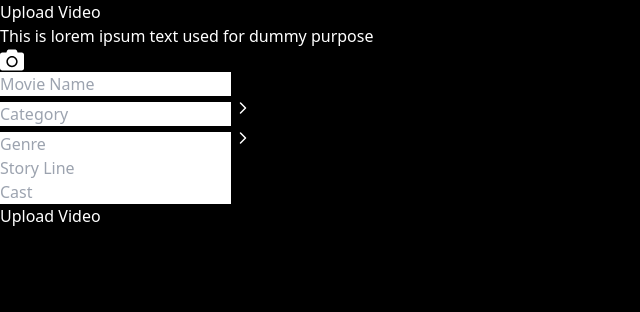
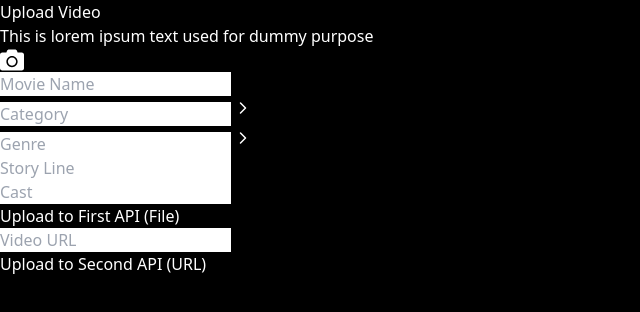
Before and after one commit to SahilKumarW/streaming-app, a React (Vite) app: page /uploadVideo in a window 1280 px wide. Shown: the top 312 px of the page, without its empty margins (0-640 px from the left). Built offline with nearby package versions, Linux system fonts and the light colour scheme; no server answers; what video.js would draw is missing.

Commit message:
upload video

```diff
--- a/src/pages/UploadVideo.jsx
+++ b/src/pages/UploadVideo.jsx
@@ -55,6 +55,119 @@
 // export default UploadVideo;
 
 
+// import React, { useState } from 'react';
+// import { FaCamera } from 'react-icons/fa';
+// import CustomInput from '../components/CustomeInput';
+// import Button from '../components/Button';
+// import arrow from '../assets/arrow.svg';
+// import axios from 'axios';  // Import axios for making HTTP requests
+
+// const UploadVideo = () => {
+//   const [selectedVideo, setSelectedVideo] = useState(null);
+//   const [loading, setLoading] = useState(false); // Loading state for the request
+
+//   const handleVideoUpload = (e) => {
+//     const file = e.target.files[0];
+//     if (file) {
+//       setSelectedVideo(file);
+//       console.log("Selected video:", file);
+//     }
+//   };
+
+//   // Function to handle the actual upload to the server
+//   const handleSubmit = async () => {
+//     if (!selectedVideo) {
+//       alert('Please select a video file to upload.');
+//       return;
+//     }
+
+//     setLoading(true);
+
+//     // Prepare form data
+//     const formData = new FormData();
+//     formData.append('video', selectedVideo);
+//     formData.append('movieName', 'Inception');  // Example, you can grab these from input fields
+//     formData.append('category', 'Action');
+//     formData.append('genre', 'Sci-Fi');
+//     formData.append('storyLine', 'This is a placeholder story line.');
+//     formData.append('cast', 'Leonardo DiCaprio');
+
+//     try {
+//       const response = await axios.post('/api/UploadVideos/StoreVideo', formData, {
+//         headers: {
+//           'Content-Type': 'multipart/form-data',  // Important for file uploads
+//         },
+//       });
+
+//       // Handle successful response
+//       if (response.status === 200) {
+//         alert('Video uploaded successfully!');
+//         console.log(response.data);
+//       }
+//     } catch (error) {
+//       // Handle error
+//       console.error('Error uploading video:', error);
+//       alert('Failed to upload video. Please try again later.');
+//     } finally {
+//       setLoading(false);
+//     }
+//   };
+
+//   return (
+//     <>
+//       <div className="flex flex-col justify-center items-center bg-black">
+//         <p className="text-[28px] leading-[38px] font-semibold text-white mt-8">
+//           Upload Video
+//         </p>
+//         <p className="text-[10px] leading-[22px] font-normal text-[#FFFFFF]">
+//           This is lorem ipsum text used for dummy purpose
+//         </p>
+
+//         {/* Outlined dashed div with camera icon */}
+//         <div className="relative w-[550px] h-[126px] outline-dashed rounded-lg mt-[27px] bg-black">
+//           {/* File input to upload video */}
+//           <input
+//             type="file"
+//             accept="video/*"
+//             onChange={handleVideoUpload}
+//             style={{ display: 'none' }}
+//             id="video-upload"
+//           />
+
+//           {/* Camera icon as trigger for video upload */}
+//           <label
+//             htmlFor="video-upload"
+//             className="absolute top-1/2 left-1/2 transform -translate-x-1/2 -translate-y-1/2 bg-[#d3d3d3] p-3 rounded-full cursor-pointer"
+//           >
+//             <FaCamera size={24} className="text-[#4A4A4A]" />
+//           </label>
+//         </div>
+
+//         {selectedVideo && (
+//           <div className="mt-4 text-white">
+//             <p>Selected Video: {selectedVideo.name}</p>
+//           </div>
+//         )}
+
+//         {/* Form Fields */}
+//         <div className="mt-[50px]">
+//           <CustomInput placeholder="Movie Name" />
+//           <CustomInput placeholder="Category" icon={<img src={arrow} />} />
+//           <CustomInput placeholder="Genre" icon={<img src={arrow} />} />
+//           <CustomInput placeholder="Story Line" />
+//           <CustomInput placeholder="Cast" />
+//         </div>
+
+//         <div className="mt-3">
+//           <Button name={loading ? "Uploading..." : "Upload Video"} onClick={handleSubmit} />
+//         </div>
+//       </div>
+//     </>
+//   );
+// };
+
+// export default UploadVideo;
+
 import React, { useState } from 'react';
 import { FaCamera } from 'react-icons/fa';
 import CustomInput from '../components/CustomeInput';
@@ -65,6 +178,7 @@ import axios from 'axios';  // Import axios for making HTTP requests
 const UploadVideo = () => {
   const [selectedVideo, setSelectedVideo] = useState(null);
   const [loading, setLoading] = useState(false); // Loading state for the request
+  const [videoURL, setVideoURL] = useState(''); // State for storing video URL input
 
   const handleVideoUpload = (e) => {
     const file = e.target.files[0];
@@ -74,8 +188,8 @@ const UploadVideo = () => {
     }
   };
 
-  // Function to handle the actual upload to the server
-  const handleSubmit = async () => {
+  // Function to handle the upload to the first API (existing API, file upload)
+  const handleSubmitToFirstAPI = async () => {
     if (!selectedVideo) {
       alert('Please select a video file to upload.');
       return;
@@ -83,7 +197,7 @@ const UploadVideo = () => {
 
     setLoading(true);
 
-    // Prepare form data
+    // Prepare form data for file upload
     const formData = new FormData();
     formData.append('video', selectedVideo);
     formData.append('movieName', 'Inception');  // Example, you can grab these from input fields
@@ -101,13 +215,53 @@ const UploadVideo = () => {
 
       // Handle successful response
       if (response.status === 200) {
-        alert('Video uploaded successfully!');
+        alert('Video uploaded successfully to the first API!');
         console.log(response.data);
       }
     } catch (error) {
       // Handle error
-      console.error('Error uploading video:', error);
+      console.error('Error uploading video to the first API:', error);
       alert('Failed to upload video. Please try again later.');
+    } finally {
+      setLoading(false);
+    }
+  };
+
+  // Function to handle the upload to the second API (new API, storing URL)
+  const handleSubmitToSecondAPI = async () => {
+    if (!videoURL) {
+      alert('Please provide a video URL to upload.');
+      return;
+    }
+
+    setLoading(true);
+
+    // Prepare data for video URL upload
+    const postData = {
+      videoURL: videoURL,  // Sending video URL instead of file
+      movieName: 'Inception',
+      category: 'Action',
+      genre: 'Sci-Fi',
+      storyLine: 'This is a placeholder story line.',
+      cast: 'Leonardo DiCaprio',
+    };
+
+    try {
+      const response = await axios.post('/api/UploadVedios/Store-url', postData, {
+        headers: {
+          'Content-Type': 'application/json',  // Sending JSON data
+        },
+      });
+
+      // Handle successful response
+      if (response.status === 200) {
+        alert('Video URL uploaded successfully to the second API!');
+        console.log(response.data);
+      }
+    } catch (error) {
+      // Handle error
+      console.error('Error uploading video URL to the second API:', error);
+      alert('Failed to upload video URL. Please try again later.');
     } finally {
       setLoading(false);
     }
@@ -158,8 +312,21 @@ const UploadVideo = () => {
           <CustomInput placeholder="Cast" />
         </div>
 
+        {/* Upload buttons for both APIs */}
         <div className="mt-3">
-          <Button name={loading ? "Uploading..." : "Upload Video"} onClick={handleSubmit} />
+          <Button name={loading ? "Uploading..." : "Upload to First API (File)"} onClick={handleSubmitToFirstAPI} />
+        </div>
+
+        <div className="mt-3">
+          <CustomInput
+            placeholder="Video URL"
+            value={videoURL}
+            onChange={(e) => setVideoURL(e.target.value)}
+          />
+        </div>
+
+        <div className="mt-3">
+          <Button name={loading ? "Uploading..." : "Upload to Second API (URL)"} onClick={handleSubmitToSecondAPI} />
         </div>
       </div>
     </>
```
